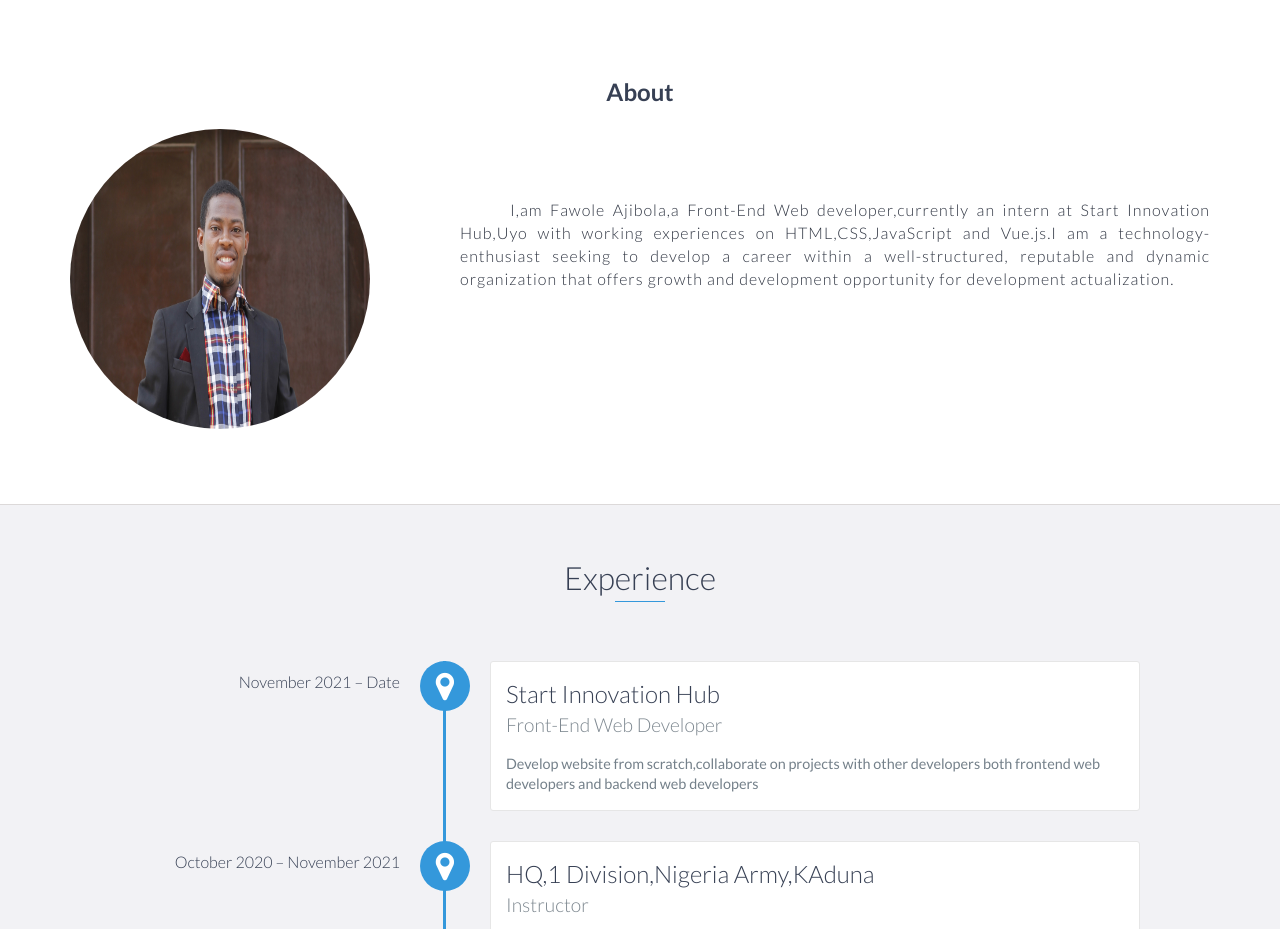
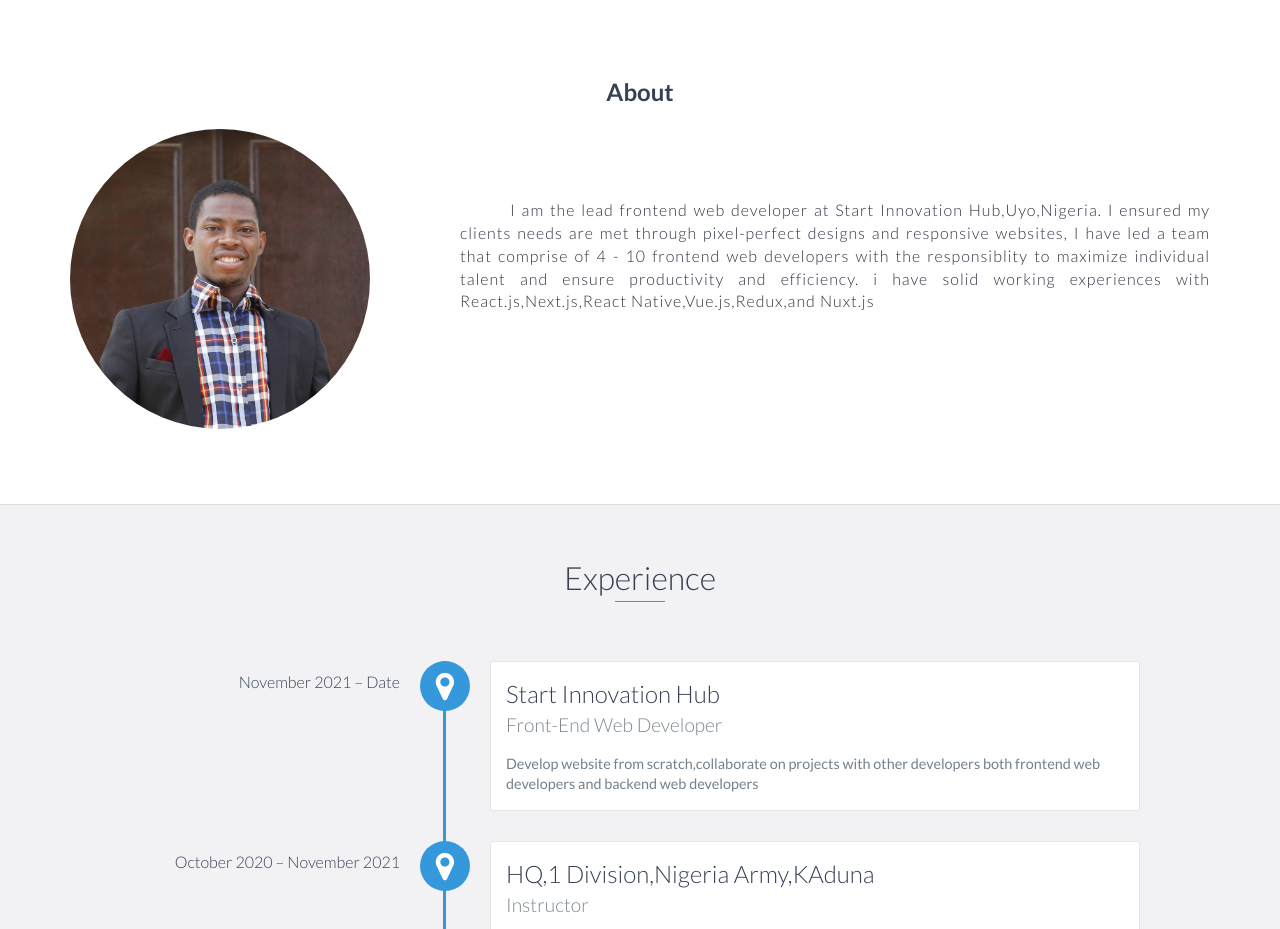
Before and after one commit to jibola2588/my-portfolio, a website: page index.html in a window 1280 px wide. Shown: the part 820-1749 px from the top of the page. Drawn offline with nearby package versions, Linux system fonts and the light colour scheme.

Commit message:
added style to the img tag

```diff
--- a/index.html
+++ b/index.html
@@ -50,7 +50,8 @@
         <div id="lead-content">
             <h1>Fawole Ajibola</h1>
             <h2>Front-End Developer </h2>
-            <a href="https://docs.google.com/document/d/e/2PACX-1vQdo4hlSwwAoPbg6NIv2M3kt6yD4fqn_7Me3PsyadR60-IIptzPP_ra_4NZfma1aVaqhQT4aNWeXuTn/pub" class="btn-rounded-white">Download Resume</a>
+            <a href="https://www.canva.com/design/DAFUvMXRul8/6Zkrcc93VeAtUgt62bLYlg/edit?utm_content=DAFUvMXRul8&utm_campaign=designshare&utm_medium=link2&utm_source=sharebutton" class="btn-rounded-white">Download Resume</a>
+            <!-- <a href="https://docs.google.com/document/d/e/2PACX-1vQdo4hlSwwAoPbg6NIv2M3kt6yD4fqn_7Me3PsyadR60-IIptzPP_ra_4NZfma1aVaqhQT4aNWeXuTn/pub" class="btn-rounded-white">Download Resume</a> -->
         </div>
         <!-- End #lead-content -->
 
@@ -70,13 +71,12 @@
             <div class="row">
                   <h2>About</h2>
                 <div class="col-md-4">
-                <img src="/images/_MG.jpg" class="img-responsive" alt="">
+                <img src="/images/_MG.jpg" class="img-responsive" alt="" style="object-fit: cover;">
                 </div>
                 <div class="col-md-8">
                     <p>
-                       I,am Fawole Ajibola,a Front-End Web developer,currently an intern at Start Innovation Hub,Uyo with working experiences on HTML,CSS,JavaScript and Vue.js.I am a technology-enthusiast seeking to develop a career within a
-                well-structured, reputable and dynamic organization that offers growth and development opportunity for development
-                actualization.
+                       I am the lead frontend web developer at Start Innovation Hub,Uyo,Nigeria. I ensured my clients needs are met through pixel-perfect designs and responsive websites, I have led a team that comprise of 4 - 10 frontend web developers with the responsiblity to maximize individual talent and ensure productivity and efficiency.
+                        i have solid working experiences with React.js,Next.js,React Native,Vue.js,Redux,and Nuxt.js
                     </p>
                 </div>
             </div>
```
